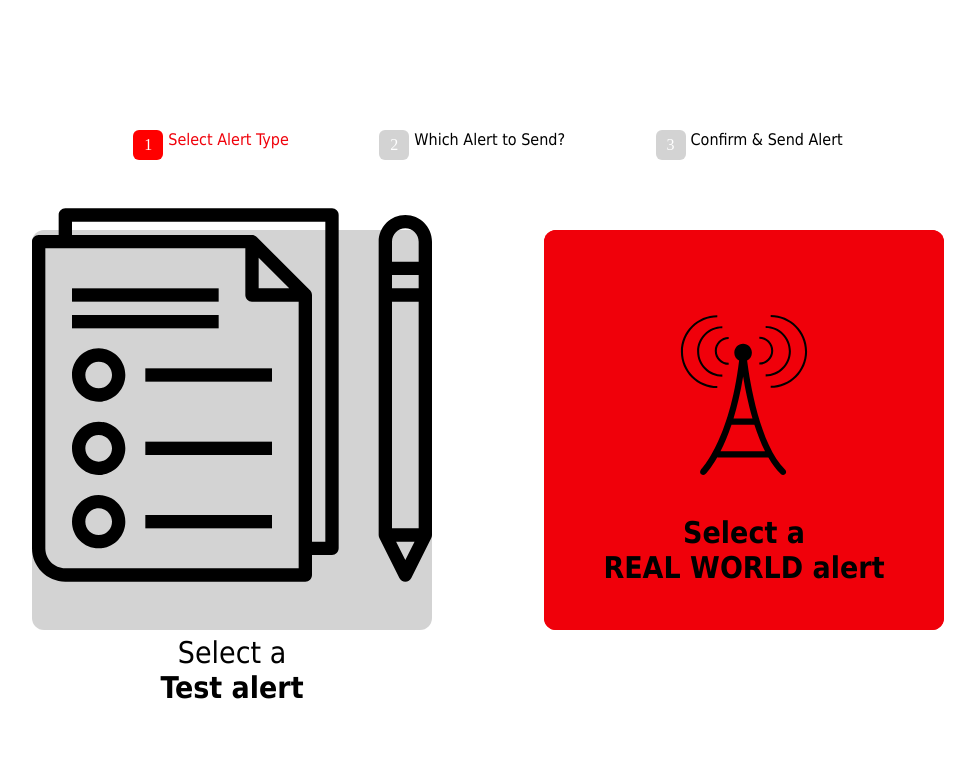
After one commit to KTruong88/hawaii_emergency_system, a PHP site: page /html/choice.html in a window 1280 px wide. The commit adds this page. Shown: the top 759 px of the page, without its empty margins (152-1127 px from the left). Run offline with PHP 8.4, Linux system fonts and the light colour scheme; some libraries are stand-ins or nearby versions.

Commit message:
finished choice.html pg

```diff
--- /dev/null
+++ b/css/choice.css
@@ -0,0 +1,167 @@
+* {
+    margin: 0;
+}
+
+.choice-wrapper {
+    height: 95vh;
+    display: flex;
+    justify-content: center;
+    flex-direction: column;
+}
+
+.choice-home {
+    display: flex;
+    align-self: center;
+    width: 80%;
+    flex-wrap: wrap;
+    justify-content: space-around;
+}
+
+.choice-nav-wrapper {
+    display: flex;
+    justify-content: center;
+    align-self: center;
+    height: 100px;
+    width: 800px;
+}
+
+.choice-nav {
+    display: flex;
+    width: 100%;
+    justify-content: space-around;
+}
+
+.not-selected {
+    font-family: tahoma;
+    color: black;
+}
+
+.select-txt {
+    font-family: tahoma;
+    color: rgb(240,0,10);
+}
+
+.tester {
+    display: flex;
+}
+
+.one {
+    display: flex;
+    margin-right: 5px;
+    justify-content: center;
+    color: white;
+    background-color: red;
+    width: 30px;
+    height: 30px;
+    border-radius: 6px;
+}
+
+.two {
+    display: flex;
+    margin-right: 5px;
+    justify-content: center;
+    color: white;
+    background-color: lightgray;
+    width: 30px;
+    height: 30px;
+    border-radius: 6px;
+}
+
+.three {
+    display: flex;
+    margin-right: 5px;
+    justify-content: center;
+    color: white;
+    background-color: lightgray;
+    width: 30px;
+    height: 30px;
+    border-radius: 50%;
+    border-radius: 6px;
+}
+
+.number {
+    align-self: center;
+}
+
+.test-link {
+    text-decoration: none;
+    color: inherit;
+}
+
+.test-btn {
+    display: flex;
+    flex-direction: column;
+    justify-content: center;
+    border-radius: 12px;
+    width: 400px;
+    height: 400px;
+    background-color: lightgray;
+}
+
+.test-btn-icon {
+    display: flex;
+    justify-content: center;
+    width: 100%;
+}
+.test-btn-img {
+    align-self: center;
+    margin-top: 10%;
+}
+
+.test-btn-txt {
+    margin-top: 10%;
+    font-size: 30px;
+    text-align: center;
+    font-family: tahoma;
+    align-self: center;
+}
+
+.realworld-btn {
+    border-radius: 12px;
+    width: 400px;
+    height: 400px;
+    flex-basis: 400px;
+    background-color: rgb(240,0,10);
+}
+
+
+.real-link {
+    text-decoration: none;
+    color: inherit;
+}
+
+.real-btn {
+    display: flex;
+    flex-direction: column;
+    justify-content: center;
+    border-radius: 12px;
+    width: 400px;
+    height: 400px;
+    background-color: rgb(240,0,10);
+}
+
+.real-btn-icon {
+    display: flex;
+    justify-content: center;
+    width: 100%;
+}
+.real-btn-img {
+    align-self: center;
+    margin-top: 10%;
+}
+
+.real-btn-txt {
+    margin-top: 10%;
+    font-size: 30px;
+    text-align: center;
+    font-family: tahoma;
+    align-self: center;
+}
+
+.realworld-btn {
+    border-radius: 12px;
+    width: 400px;
+    height: 400px;
+    flex-basis: 400px;
+    background-color: rgb(240,0,10);
+}
--- /dev/null
+++ b/html/choice.html
@@ -0,0 +1,61 @@
+<!DOCTYPE html>
+<html>
+    <head>
+        <link rel="stylesheet" href="../css/choice.css">
+        <script src="../script.js"></script>
+        <script src="https://ajax.googleapis.com/ajax/libs/jquery/3.2.1/jquery.min.js"></script>
+        <meta charset="utf-8">
+
+        <title>Select Alert</title>
+    </head>
+    <body>
+        <div class="choice-wrapper">
+            <div class="choice-nav-wrapper">
+                <div class="choice-nav">
+                    <div class="tester">
+                        <div class="one">
+                            <p class="number">1</p>
+                        </div>
+                        <p class="select-txt">Select Alert Type</p>
+                    </div>
+                    <div class="tester">
+                        <div class="two">
+                            <p class="number">2</p>
+                        </div>
+                        <p class="not-selected">Which Alert to Send?</p>
+                    </div>
+                    <div class="tester">
+                        <div class="three">
+                            <p class="number">3</p>
+                        </div>
+                        <p class="not-selected">Confirm & Send Alert</p>
+                    </div>
+                </div>
+            </div>
+            <div class="choice-home">
+                <a class="test-link" href="alert-options.html">
+                    <div class="test-btn">
+                        <div class="test-btn-icon">
+                            <img class="test-btn-img" src="../images/file.svg" alt="paper and pen">
+                        </div>
+                        <div class="test-btn-txt">
+                            Select a <br /><strong>Test alert<strong>
+                        </div>
+                    </div>
+                </a>
+                <div class="realworld-btn">
+                    <a class="real-link" href="alert-options.html">
+                        <div class="real-btn">
+                            <div class="real-btn-icon">
+                                <img class="real-btn-img" src="../images/antenna.svg" width="160px" alt="antenna alert">
+                            </div>
+                            <div class="real-btn-txt">
+                                Select a <br /><strong>REAL WORLD <strong>alert
+                            </div>
+                        </div>
+                    </a>
+                </div>
+            </div>
+        </div>
+    </body>
+</html>
```
Also changed, not shown: css/index.css (renamed from style.css, +11 -2 lines), html/alert-options.html (added, +16 -0 lines), html/index.html (added, +31 -0 lines), index.html (deleted, +0 -30 lines), antenna.svg (added), css/alert-options.css (added), images/antenna.svg (added), images/file.svg (added).
